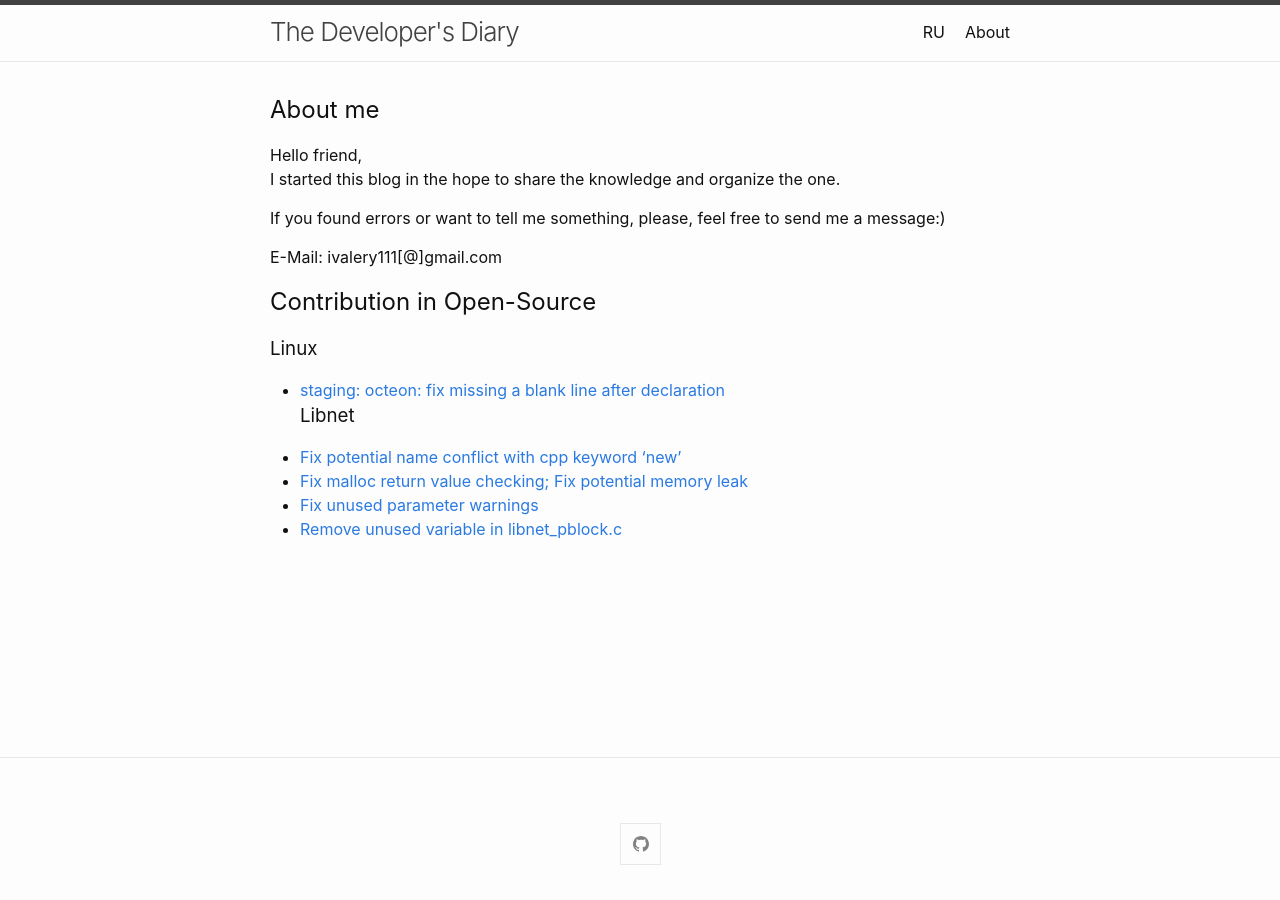
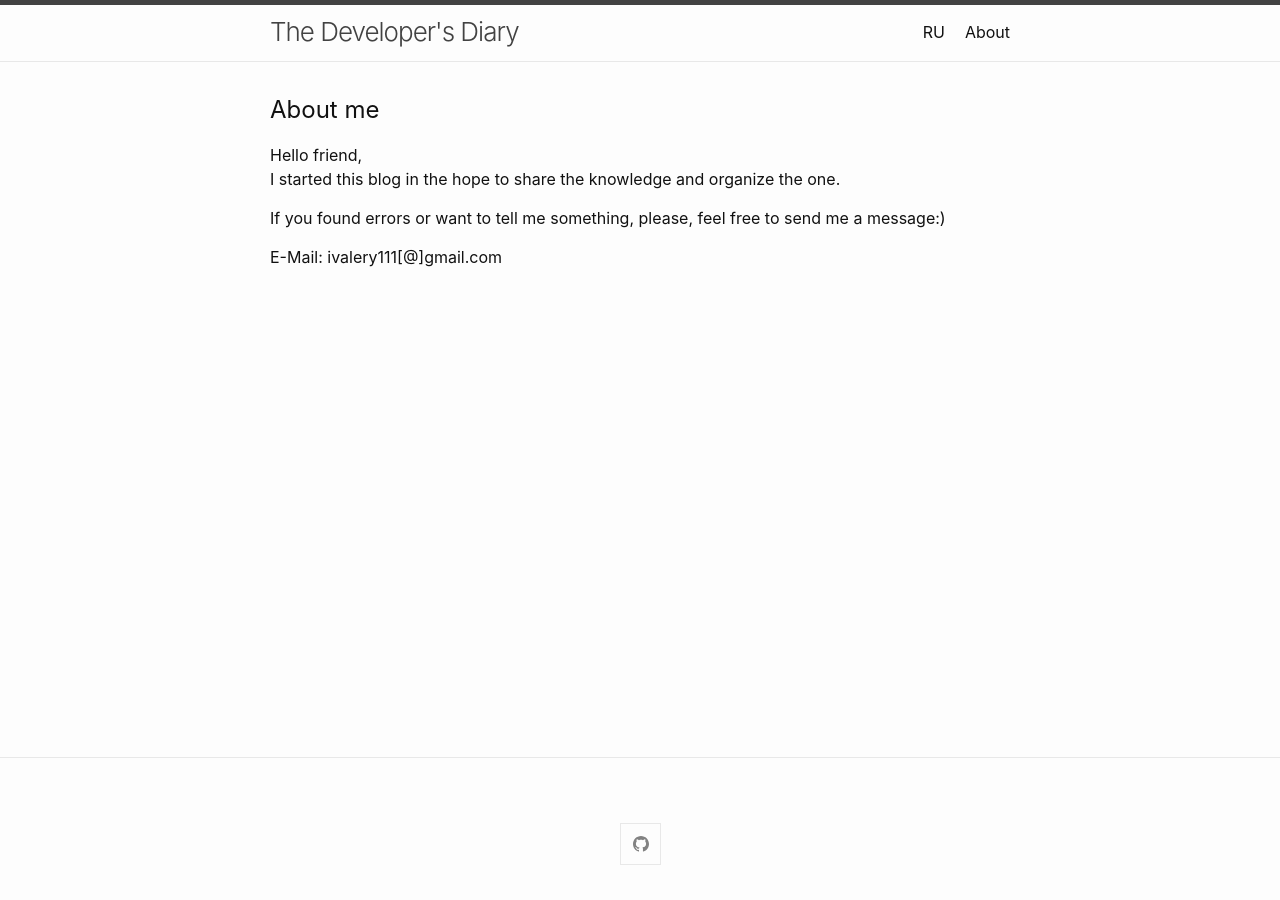
Before and after one commit to ivalery111/ivaleryz.github.io, a Jekyll site: the page built from about.md, in a window 1280 px wide. Built offline with Jekyll 4.4.1, drawn with Linux system fonts in a browser that asks for light colours.

Commit message:
Update about.md

```diff
--- a/about.md
+++ b/about.md
@@ -12,13 +12,3 @@ I started this blog in the hope to share the knowledge and organize the one.
 If you found errors or want to tell me something, please, feel free to send me a message:)
 
 E-Mail: ivalery111[@]gmail.com
-
-## Contribution in Open-Source
-
-### Linux
-* [staging: octeon: fix missing a blank line after declaration](https://lore.kernel.org/patchwork/patch/1150495/)
-### Libnet
-* [Fix potential name conflict with cpp keyword 'new'](https://github.com/libnet/libnet/pull/124)
-* [Fix malloc return value checking; Fix potential memory leak](https://github.com/libnet/libnet/pull/123)
-* [Fix unused parameter warnings](https://github.com/libnet/libnet/pull/122)
-* [Remove unused variable in libnet_pblock.c](https://github.com/libnet/libnet/pull/121)
```
